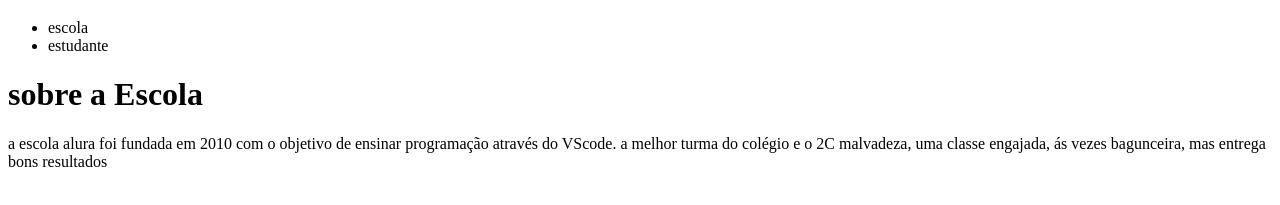
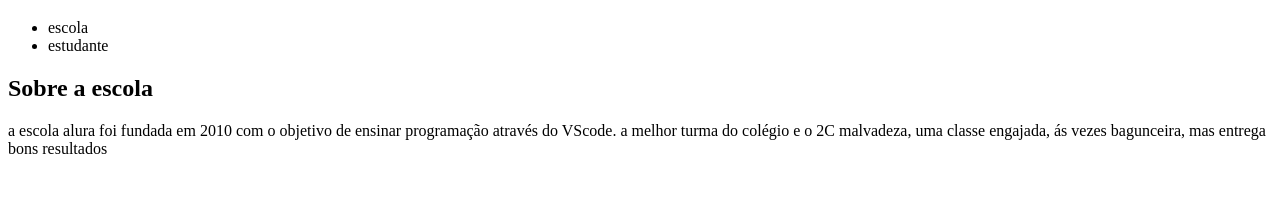
Before and after one commit to cls4nt/alurastar, a plain HTML site: page index.html in a window 1280 px wide. Shown: the part 61-266 px from the top of the page. Drawn offline with Linux system fonts and the light colour scheme.

Commit message:
Add files via upload

```diff
--- a/index.html
+++ b/index.html
@@ -19,14 +19,18 @@
               <li class="cabecalho-lista-item">estudante</li>
        </ul>
     </header>
+    <section>
 </body>
 </hTML>
        <div>
-    <h1> sobre a Escola</h1>
+    <h2 class="escola titulo">Sobre a escola</h2>
+    <p class="escola titulo um"></p>
+    <p class="escola titulo dois"></p>
 
     a escola alura foi fundada em 2010 com o objetivo de ensinar programação através do VScode.
     a melhor turma do colégio e o 2C malvadeza, uma classe engajada, ás vezes bagunceira, mas entrega bons resultados
 
       </div>
+    </section>
 </body>
 <html>
```
Also changed, not shown: 1 other file. Lines whose indentation alone changed are shown as unchanged.
